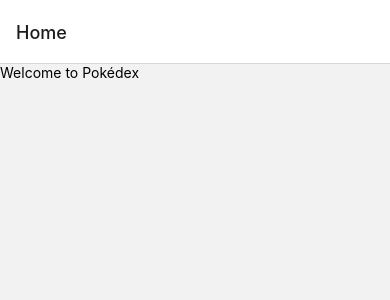
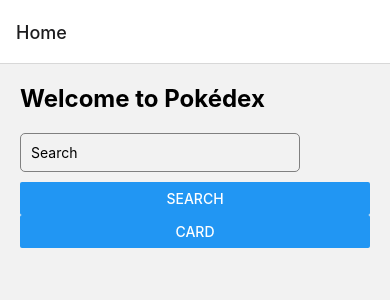
Before and after one commit to FahadShaikh00/pokedex, a React Native app: screen /Home in a window 390 px wide. Shown: the top 300 px of the page. Built offline with nearby package versions, Linux system fonts and the light colour scheme.

Commit message:
feat: add API integration
Integrated PokeAPI to access Pokemon resources

```diff
--- a/components/Homepage.tsx
+++ b/components/Homepage.tsx
@@ -1,5 +1,119 @@
-import { Text } from "react-native";
+import React, { useEffect, useState } from "react";
+import {
+  StyleSheet,
+  View,
+  Text,
+  Button,
+  TextInput,
+  Image,
+  TouchableOpacity,
+} from "react-native";
+import { NativeStackScreenProps } from "@react-navigation/native-stack";
+import { RootStackParamList } from "../App";
+import { SafeAreaView, SafeAreaProvider } from "react-native-safe-area-context";
+import axios from "axios";
 
-export default function Homepage() {
-    return <Text>Welcome to Pokédex</Text>
-}
+type Props = NativeStackScreenProps<RootStackParamList, "Home">;
+type Pokemon = {
+  id: number;
+  name: string;
+  sprites: {
+    front_default: string;
+  };
+  types: Array<{ type: { name: string } }>;
+  height: number;
+  weight: number;
+};
+
+const Homepage: React.FC<Props> = ({ navigation }) => {
+  const [pokemon, setPokemon] = useState<Pokemon | null>(null);
+  const [search, setSearch] = useState("");
+  const [error, setError] = useState("");
+
+  const pokeData = async (pokeName: string) => {
+    if (!pokeName || typeof pokeName !== "string") {
+      setError("Invalid Pokemon Name.");
+      setPokemon(null);
+    }
+    try {
+      const response = await axios.get(
+        `https://pokeapi.co/api/v2/pokemon/${pokeName}`
+      );
+      console.log(response.data);
+      setPokemon(response.data);
+      setError("");
+    } catch (err) {
+      setError("invalid");
+      setPokemon(null);
+    }
+  };
+
+  const handleSearch = () => {
+    setSearch(search.toLowerCase());
+    if (search.trim()) {
+      pokeData(search);
+    }
+  };
+
+  return (
+    <>
+      <SafeAreaProvider>
+        <SafeAreaView>
+          <View style={styles.container}>
+            <Text style={styles.title}>Welcome to Pokédex</Text>
+
+            <TextInput
+              style={styles.search}
+              value={search}
+              onChangeText={setSearch}
+              placeholder="Search"
+            />
+            <Button title="Search" onPress={handleSearch} />
+            {error ? (
+              <Text style={styles.error}>{error}</Text>
+            ) : pokemon ? (
+              <View style={styles.pokemonContainer}>
+                <Text style={styles.pokemonID}>#{pokemon.id}</Text>
+                <Image
+                  source={{ uri: pokemon.sprites.front_default }}
+                  style={styles.pokeImage}
+                />
+                <Text style={styles.pokemonName}>
+                  {pokemon.name.toUpperCase()}
+                </Text>
+              </View>
+            ) : null}
+
+            <Button title="CARD" />
+          </View>
+        </SafeAreaView>
+      </SafeAreaProvider>
+    </>
+  );
+};
+
+const styles = StyleSheet.create({
+  container: {
+    // flex: 1,
+    // justifyContent: "center",
+    // alignItems: "center",
+    padding: 20,
+  },
+  title: { fontSize: 24, fontWeight: "bold", marginBottom: 20 },
+  search: {
+    borderColor: "gray",
+    borderWidth: 1,
+    borderRadius: 5,
+    padding: 10,
+    width: "80%",
+    marginBottom: 10,
+  },
+  resultItem: {},
+  error: { color: "red", marginTop: 10 },
+  pokemonContainer: { alignItems: "center", marginTop: 20 },
+  pokemonID: { alignItems: "center" },
+  pokemonName: { fontSize: 20, fontWeight: "bold" },
+  pokeImage: { width: 100, height: 100, marginVertical: 10 },
+});
+
+export default Homepage;
```
